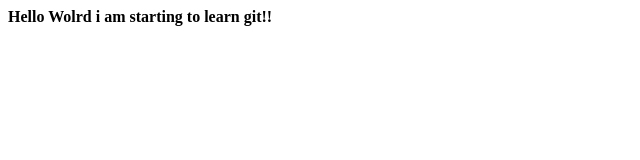
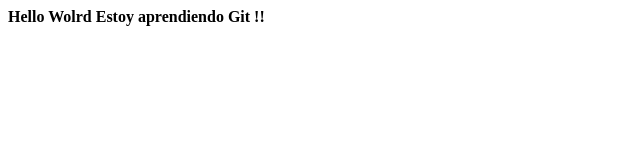
Before and after one commit to Cr1soof/git-course, a plain HTML site: page index.html in a window 1280 px wide. Shown: the full height of the page, 0-640 px from the left. Drawn offline with Linux system fonts and the light colour scheme.

Commit message:
Cambie el nombre de la pagina a español

```diff
--- a/index.html
+++ b/index.html
@@ -7,6 +7,6 @@
     <title>Git</title>
 </head>
 <body>
-    <b>Hello Wolrd i am starting to learn git!!</b>
+    <b>Hello Wolrd Estoy aprendiendo Git !!</b>
 </body>
 </html>
```
